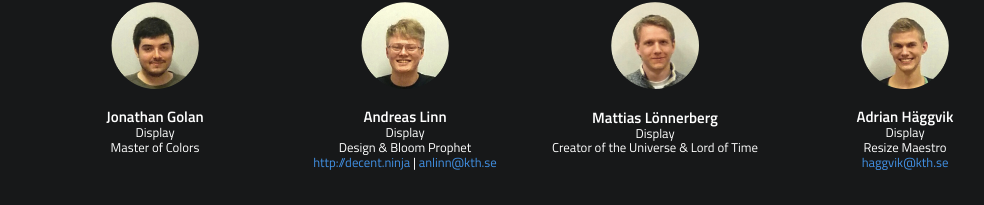
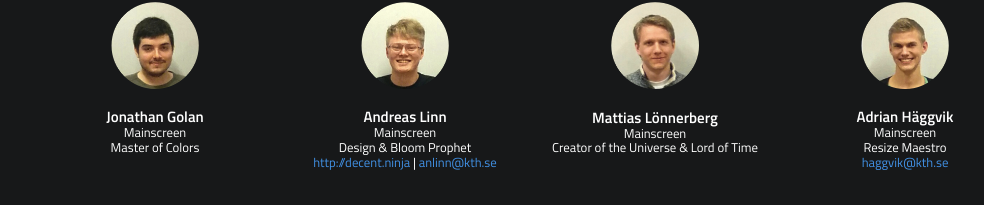
Before and after one commit to decentninja/gitspace_website, a website: page index.html in a window 1280 px wide. Shown: the part 3434-3639 px from the top of the page, without its empty margins (110-1094 px from the left). Drawn offline with nearby package versions, Linux system fonts and the light colour scheme.

Commit message:
Mainscreen

```diff
--- a/index.html
+++ b/index.html
@@ -106,26 +106,26 @@
                 <div class="dev">
                     <img src="images/jonathan.png">
                     <h3>Jonathan Golan</h3>
-                    <span>Display</span>
+                    <span>Mainscreen</span>
                     <span>Master of Colors</span>
                 </div>
                 <div class="dev">
                     <img src="images/andreas.png">
                     <h3>Andreas Linn</h3>
-                    <span>Display</span>
+                    <span>Mainscreen</span>
                     <span>Design & Bloom Prophet</span>
                     <span><a href="http://decent.ninja">http://decent.ninja</a> | <a href="mailto:anlinn@kth.se">anlinn@kth.se</a></span>
                 </div>
                 <div class="dev">
                     <img src="images/mattias.png">
                     <h3>Mattias Lönnerberg</h3>
-                    <span>Display</span>
+                    <span>Mainscreen</span>
                     <span>Creator of the Universe & Lord of Time</span>
                 </div>
                 <div class="dev">
                     <img src="images/adrian.png">
                     <h3>Adrian Häggvik</h3>
-                    <span>Display</span>
+                    <span>Mainscreen</span>
                     <span>Resize Maestro</span>
                     <span><a href="mailto:haggvik@kth.se">haggvik@kth.se</a></span>
                 </div>
```
